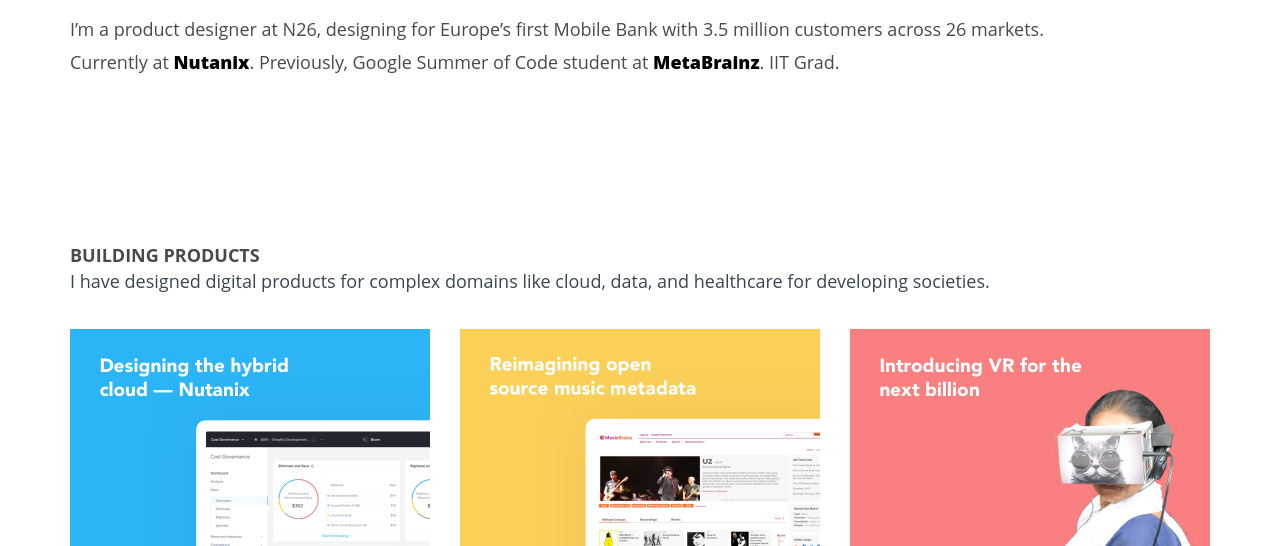
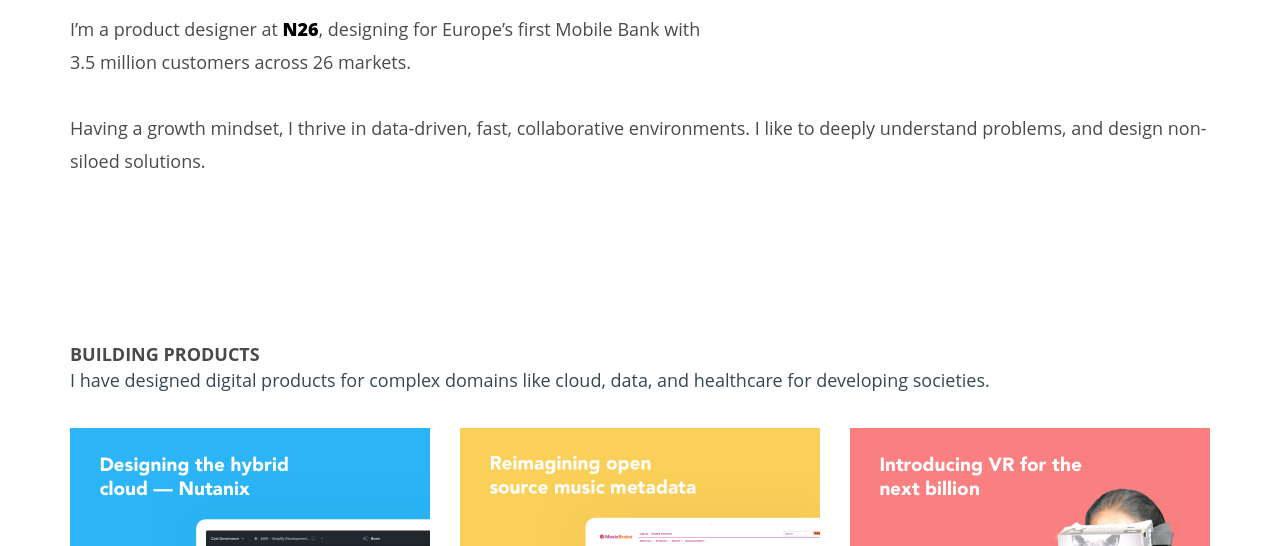
Before and after one commit to chhavijustme/chhavijustme.github.io, a website: page index.html in a window 1280 px wide. Shown: the part 254-800 px from the top of the page. Drawn offline with nearby package versions, Linux system fonts and the light colour scheme.

Commit message:
Update bio

```diff
--- a/index.html
+++ b/index.html
@@ -74,9 +74,11 @@
                             <br>
                             <br>
                             <br>
-                            <span class="align left body-text" style="font-size:18px;  font-weight:400; color:#4a4a4a">I’m a product designer at N26, designing for Europe’s first Mobile Bank with 3.5 million customers across 26 markets.
+                            <span class="align left body-text" style="font-size:18px;  font-weight:400; color:#4a4a4a">I’m a product designer at <a href="https://n26.com/">N26</a>, designing for Europe’s first Mobile Bank with
+                            <br>3.5 million customers across 26 markets.
                             <br>
-                            Currently at <a class="main" href="nutanix.html">Nutanix</a>. Previously, Google Summer of Code student at <a href="meb.html"> MetaBrainz</a>. IIT Grad.
+                            <br>
+                            Having a growth mindset, I thrive in data-driven, fast, collaborative environments. I like to deeply understand problems, and design non-siloed solutions.
                             <br>
                             </span>
                             <br>
```
